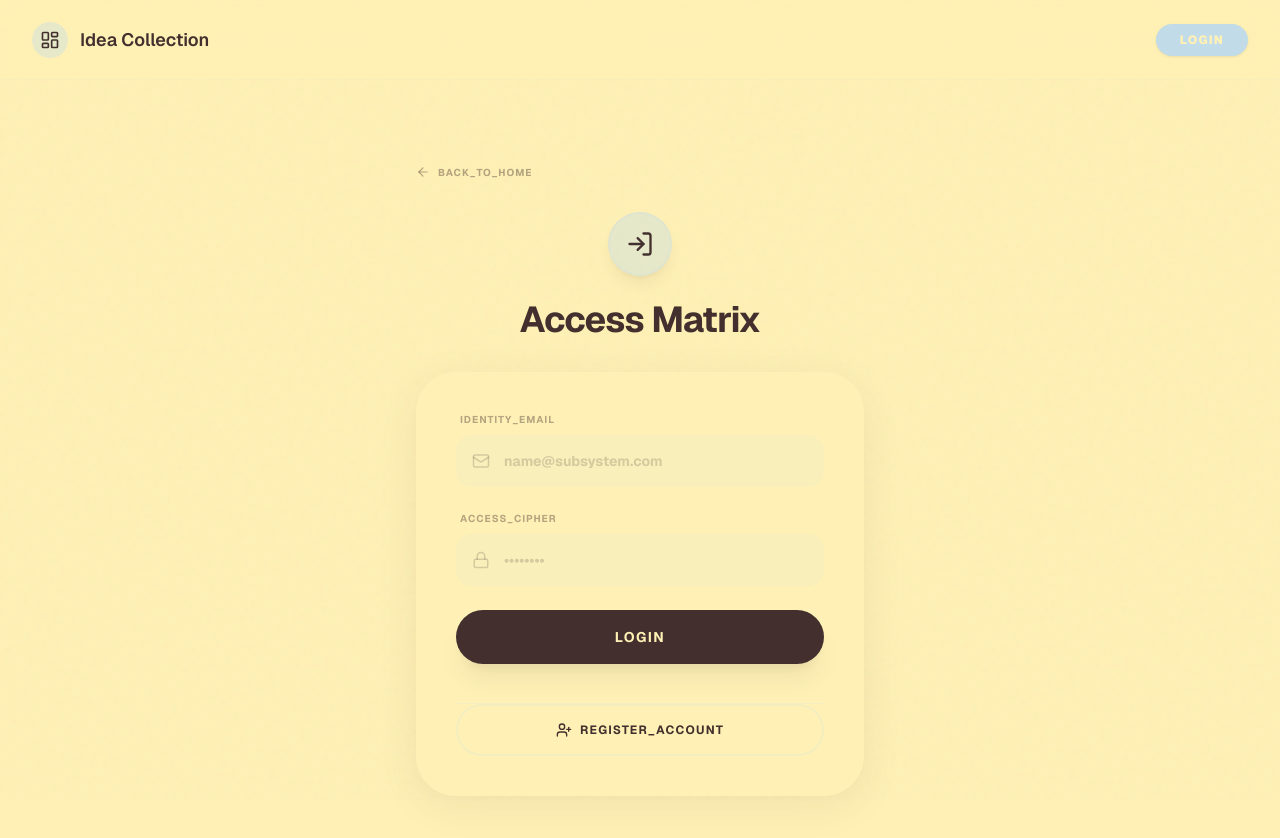
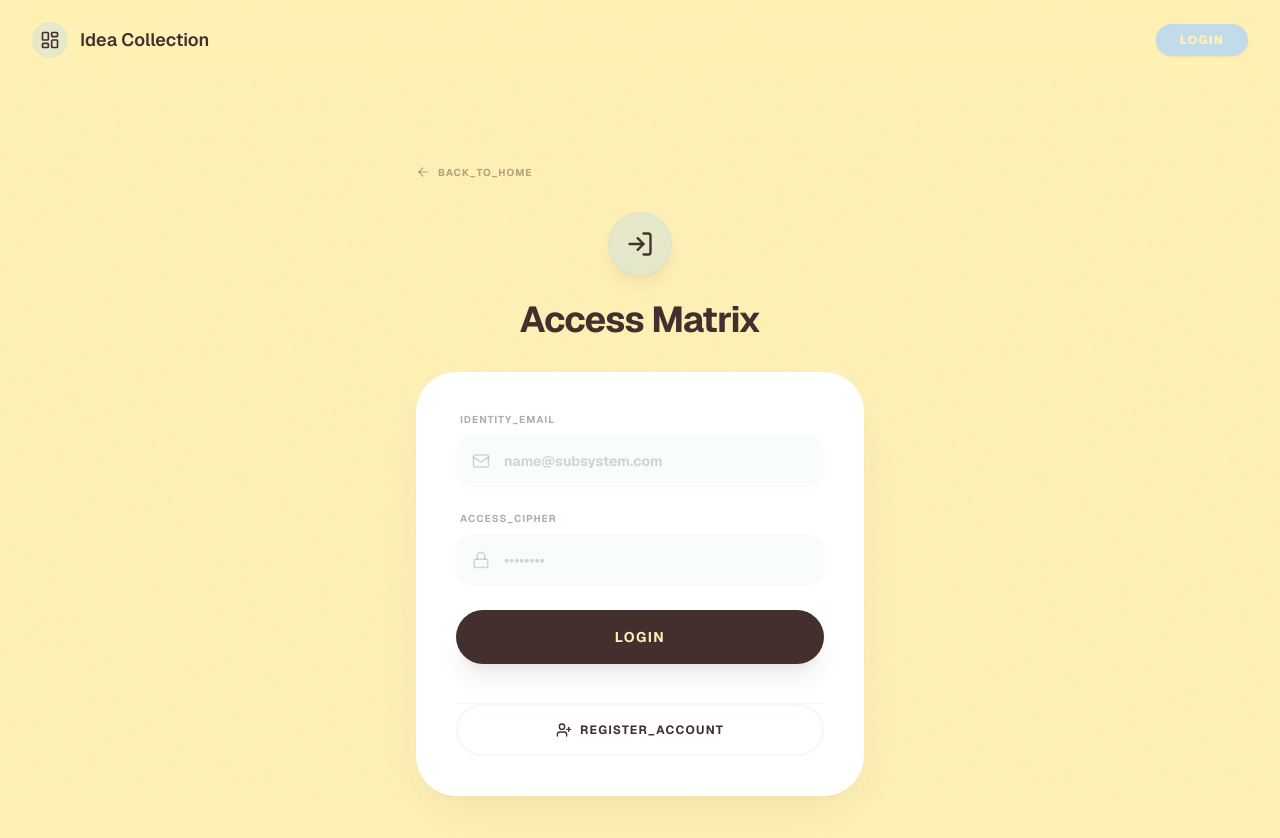
Before and after one commit to eunicetong118-jpg/idea-Collection-2, a Next.js app: page /login in a window 1280 px wide. Shown: the top 838 px of the page. Built offline with nearby package versions, Linux system fonts and the light colour scheme; no server answers.

Commit message:
style: change login and registration form background to solid white

```diff
--- a/app/login/page.tsx
+++ b/app/login/page.tsx
@@ -83,7 +83,7 @@ export default function LoginPage() {
       </div>
 
       <div className="mt-8 relative z-10 sm:mx-auto sm:w-full sm:max-w-md">
-        <div className="glass-panel py-10 px-4 shadow-2xl shadow-paper-shadow sm:rounded-[2.5rem] sm:px-10 border-none">
+        <div className="bg-white py-10 px-4 shadow-2xl shadow-paper-shadow sm:rounded-[2.5rem] sm:px-10 border-none">
           <form className="space-y-6" onSubmit={handleSubmit}>
             {error && (
               <div className="bg-red-500/10 border-l-4 border-red-500 p-4 rounded-r-xl animate-in slide-in-from-top-2 duration-300">
--- a/app/register/page.tsx
+++ b/app/register/page.tsx
@@ -78,7 +78,7 @@ export default function RegisterPage() {
       </div>
 
       <div className="mt-8 relative z-10 sm:mx-auto sm:w-full sm:max-w-md">
-        <div className="glass-panel py-10 px-4 shadow-2xl shadow-paper-shadow sm:rounded-[2.5rem] sm:px-10 border-none">
+        <div className="bg-white py-10 px-4 shadow-2xl shadow-paper-shadow sm:rounded-[2.5rem] sm:px-10 border-none">
           <form className="space-y-6" onSubmit={handleSubmit}>
             {error && (
               <div className="bg-red-500/10 border-l-4 border-red-500 p-4 text-xs font-bold text-red-700 rounded-r-xl">
```
